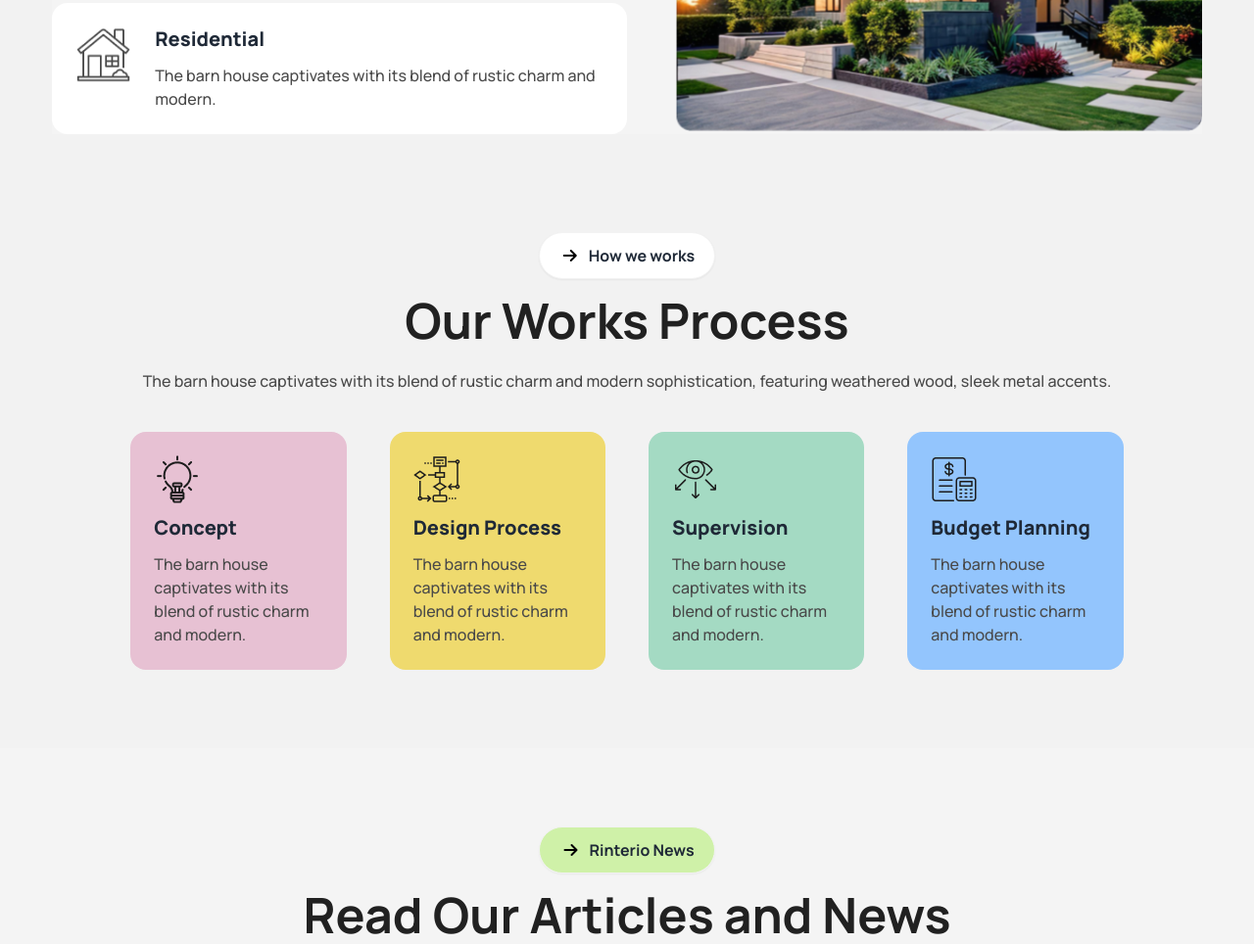
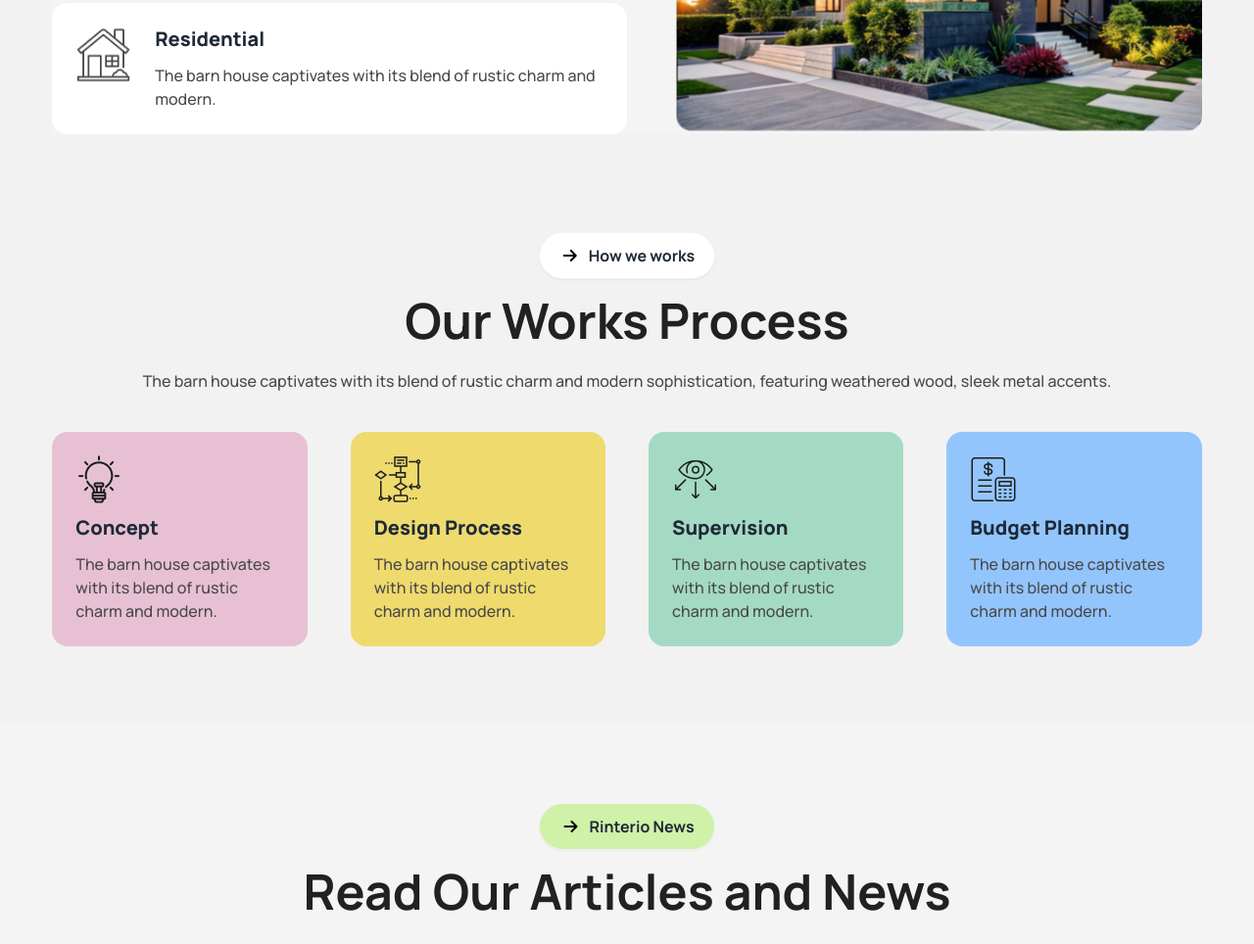
Before and after one commit to Shahriarkawsik/PHB10A03, a website: page index.html in a window 1280 px wide. Shown: the part 1314-2278 px from the top of the page at 98% size. Drawn offline with Linux system fonts and the light colour scheme.

Commit message:
Work process size update

```diff
--- a/index.html
+++ b/index.html
@@ -334,7 +334,7 @@
       </section>
       <!-- second section -->
       <section class="bg-base-200">
-        <div class="max-sm:w-9/12 sm:w-11/12 lg:w-11/12 mx-auto lg:p-20">
+        <div class="max-sm:w-9/12 sm:w-11/12 lg:w-11/12 mx-auto lg:py-20">
           <div class="space-y-5 sm:space-y-4 lg:space-y-6 xl:space-y-10">
             <!-- section head -->
             <div class="text-center space-y-5 sm:space-y-4 xl:space-y-3">
```
Also changed, not shown: src/output.css.
